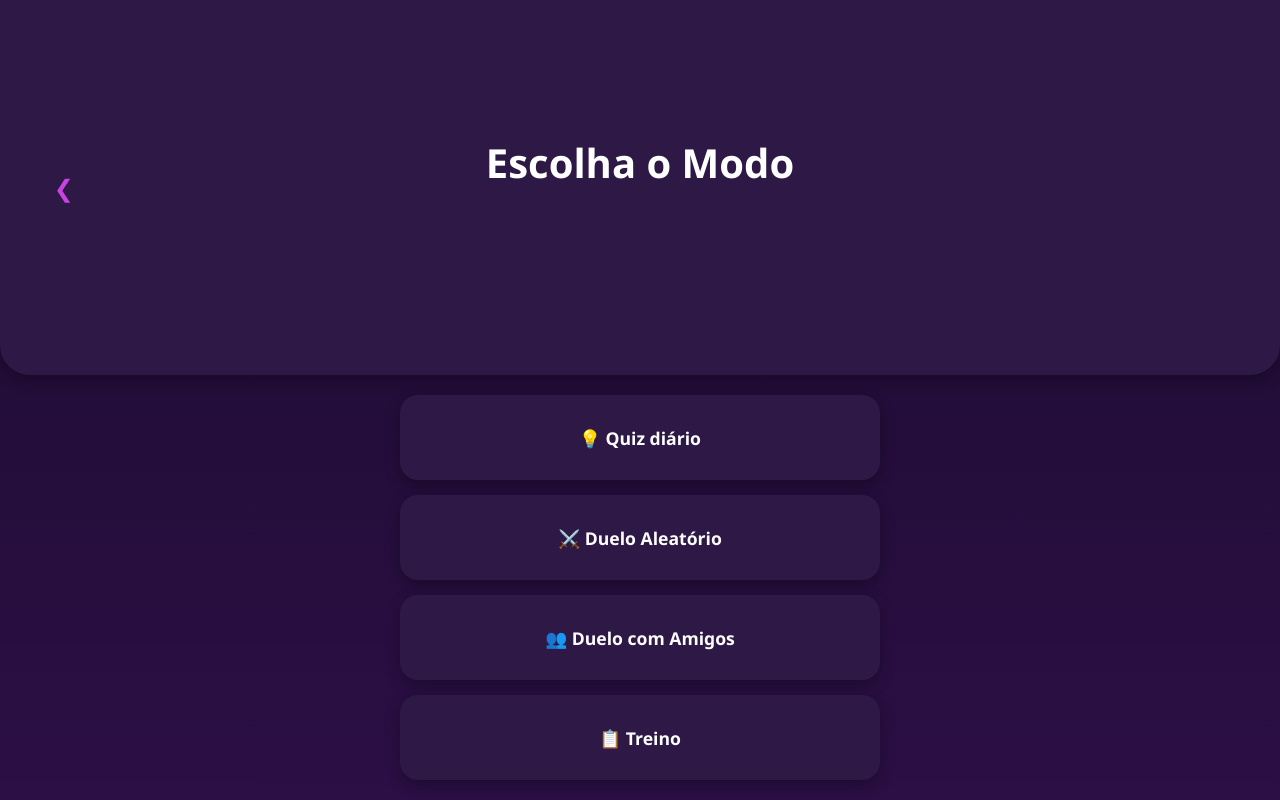
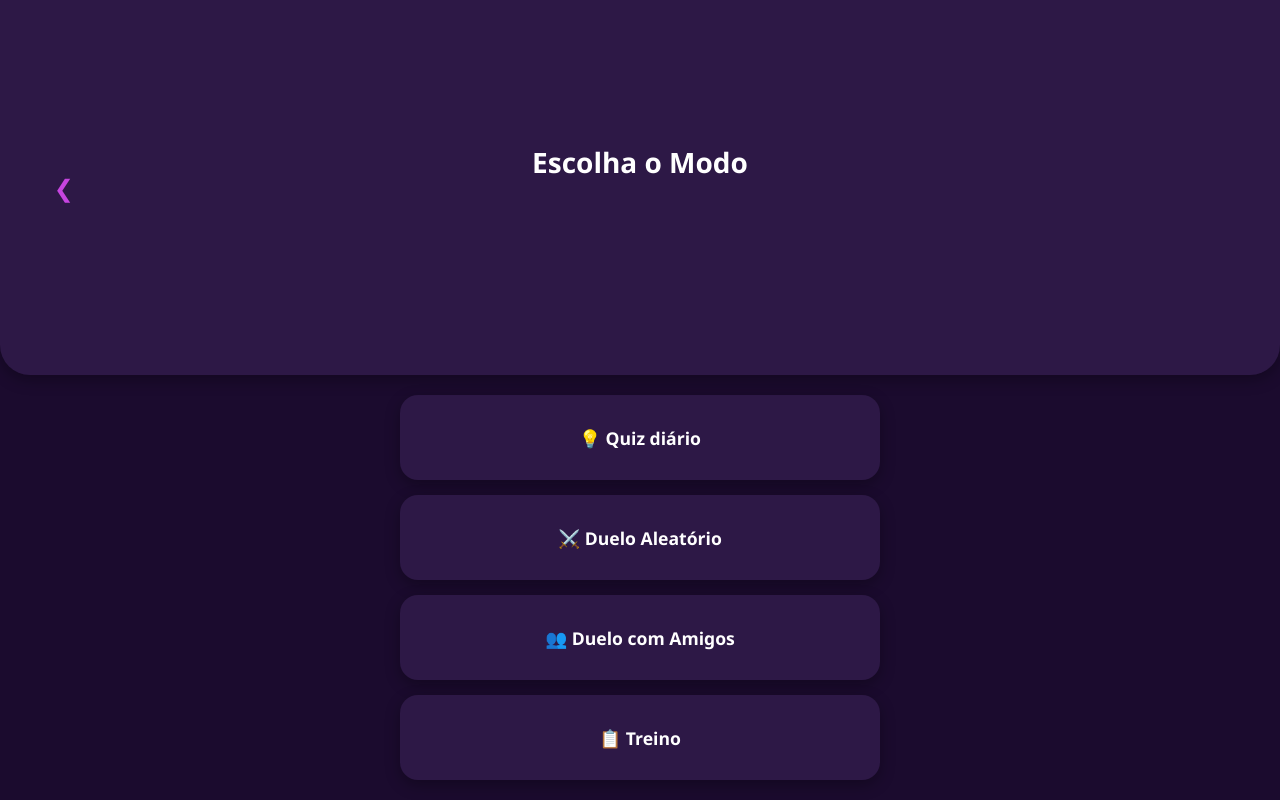
Before and after one commit to OSG-Online-Study-Group/OSG-Web-React, a React (Vite) app: page /Game in a window 1280 px wide. Built offline with nearby package versions, Linux system fonts and the light colour scheme.

Commit message:
refactor: update grupos styles for improved layout and structure

```diff
--- a/src/components/grupos/grupos.css
+++ b/src/components/grupos/grupos.css
@@ -1,32 +1,24 @@
-.modo-container {
-  width: 100vw;
-  height: 100vh;
-  background: linear-gradient(180deg, #1b0b2e, #2b0f45);
-  color: white;
-  display: flex;
-  flex-direction: column;
-  overflow-y: auto;
-  flex: 1;
+.grupos-container { width: 100vw; height: 100vh; background: #1b0b2e; color: white; display: flex; flex-direction: column; }
+
+.grupos-header {
+  height: 130px; /* Borda menor */
+  background-color: #2d1846;
+  border-bottom-left-radius: 35px; border-bottom-right-radius: 35px;
+  display: flex; align-items: center; justify-content: center;
+  position: relative; box-shadow: 0 5px 15px rgba(0,0,0,0.3);
 }
 
-.modo-header {
-  height: 100px;
-  background-color: #2d1846;
-  border-bottom-left-radius: 30px;
-  border-bottom-right-radius: 30px;
-  padding: 20px 40px;
-  position: relative;
+.grupos-header h1 { font-size: 24px; }
+
+.grupos-lista { flex: 1; overflow-y: auto; padding: 25px 20px; display: flex; flex-direction: column; align-items: center; gap: 12px; }
+
+.grupo-card {
+  width: 100%; max-width: 480px; min-height: 75px;
+  background-color: #2d1846; border-radius: 18px; border: none;
+  display: flex; align-items: center; padding: 0 20px; gap: 15px;
+  cursor: pointer; transition: 0.2s; color: white;
 }
 
-.modo-header h1 {
-  text-align: center;
-  font-size: 40px;
-}
-
-.voltar {
-  position: absolute;
-  left: 30px;
-  top: 35px;
-  color: #C644E0;
-  cursor: pointer;
-}
+.grupo-card:hover { background: #3a235a; transform: translateX(5px); border-left: 5px solid #c644e0; }
+.grupo-icone { font-size: 24px; }
+.grupo-nome { font-size: 18px; font-weight: 500; }
```
